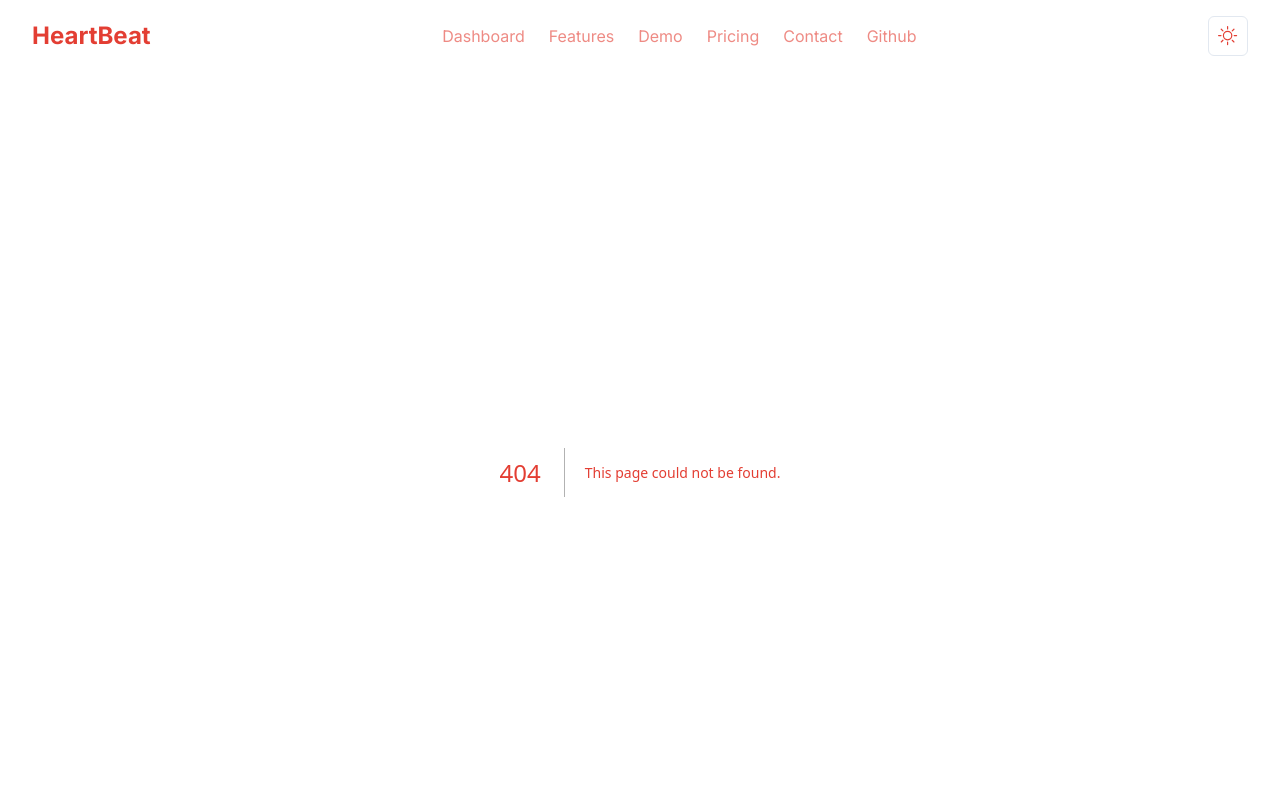
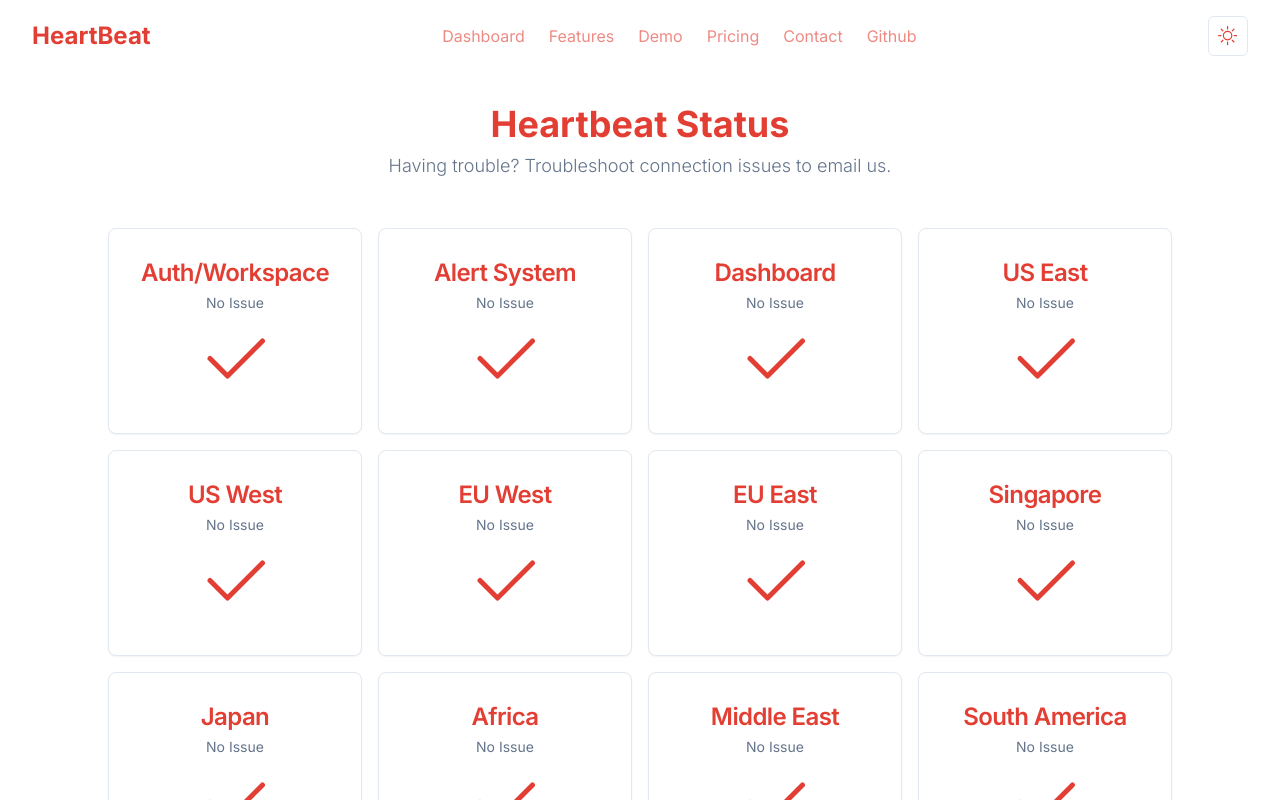
Before and after one commit to lukasjhan/heartbeat, a Next.js app: page /status/heartbeat in a window 1280 px wide. Before the commit this address had no page. Shown: the top 800 px of the page. Built offline with nearby package versions, Linux system fonts and the light colour scheme.

Commit message:
fix: demo

```diff
--- /dev/null
+++ b/app/status/[project]/page.tsx
@@ -0,0 +1,113 @@
+"use client";
+
+import HeadingText from "@/components/heading-text";
+import { Card, CardDescription, CardTitle } from "@/components/ui/card";
+import { Icons } from "@/components/icons";
+import { cn } from "@/lib/utils";
+import { Button } from "@/components/ui/button";
+
+const worldServers = [
+  {
+    text: "US East",
+    subtext: "No Issue",
+  },
+  {
+    text: "US West",
+    subtext: "No Issue",
+  },
+  {
+    text: "EU West",
+    subtext: "No Issue",
+  },
+  {
+    text: "EU East",
+    subtext: "No Issue",
+  },
+  {
+    text: "Singapore",
+    subtext: "No Issue",
+  },
+  {
+    text: "Japan",
+    subtext: "No Issue",
+  },
+  {
+    text: "Africa",
+    subtext: "No Issue",
+  },
+  {
+    text: "Middle East",
+    subtext: "No Issue",
+  },
+  {
+    text: "South America",
+    subtext: "No Issue",
+  },
+];
+
+const featureCards = [
+  {
+    text: "Auth/Workspace",
+    subtext: "No Issue",
+  },
+  {
+    text: "Alert System",
+    subtext: "No Issue",
+  },
+  {
+    text: "Dashboard",
+    subtext: "No Issue",
+  },
+  ...worldServers,
+];
+
+export default function Page({ params }: { params: { project: string } }) {
+  if (params.project !== "heartbeat") {
+    return (
+      <main
+        className="container flex flex-col items-center gap-12 py-8"
+        id="contact"
+      >
+        <div className="flex flex-col items-center space-y-2 text-center">
+          <HeadingText>{`404: Project ${params.project} not found`}</HeadingText>
+        </div>
+      </main>
+    );
+  }
+
+  const Icon = Icons["check"];
+
+  return (
+    <main
+      className="container flex flex-col items-center gap-12 py-8"
+      id="contact"
+    >
+      <div className="flex flex-col items-center space-y-2 text-center">
+        <HeadingText subtext="Having trouble? Troubleshoot connection issues to email us.">{`${capitalizeFirstLetter(
+          params.project
+        )} Status`}</HeadingText>
+      </div>
+      <div className="grid grid-cols-1 gap-4 md:grid-cols-4">
+        {featureCards.map((cards) => {
+          return (
+            <Card
+              key={cards.text}
+              className="flex flex-grow flex-col items-center justify-between gap-10 p-8 dark:bg-secondary"
+            >
+              <div className="flex flex-col items-center space-y-2">
+                <CardTitle>{cards.text}</CardTitle>
+                <CardDescription>{cards.subtext}</CardDescription>
+                <Icon className="h-[5rem] w-[5rem]" />
+              </div>
+            </Card>
+          );
+        })}
+      </div>
+      <div>History</div>
+    </main>
+  );
+}
+
+function capitalizeFirstLetter(string: string) {
+  return string.charAt(0).toUpperCase() + string.slice(1);
+}
--- a/components/pages/hero.tsx
+++ b/components/pages/hero.tsx
@@ -1,9 +1,9 @@
-import Link from "next/link"
-import Image from "next/image"
-import { buttonVariants } from "@/components/ui/button"
-import { cn } from "@/lib/utils"
-import { heroHeader } from "@/config/contents"
-import { siteConfig } from "@/config/site"
+import Link from "next/link";
+import Image from "next/image";
+import { buttonVariants } from "@/components/ui/button";
+import { cn } from "@/lib/utils";
+import { heroHeader } from "@/config/contents";
+import { siteConfig } from "@/config/site";
 
 export default function HeroHeader() {
   return (
@@ -19,15 +19,14 @@ export default function HeroHeader() {
         </div>
         <div className="flex gap-4">
           <Link
-            href={siteConfig.url.base}
+            href={"/dashboard"}
             target="_blank"
             className={`w-[10rem] ${cn(buttonVariants({ size: "lg" }))}`}
           >
             Get started
           </Link>
           <Link
-            href={siteConfig.url.base}
-            target="_blank"
+            href={"/status/heartbeat"}
             className={`w-[10rem] ${cn(
               buttonVariants({ variant: "outline", size: "lg" })
             )}`}
@@ -49,5 +48,5 @@ export default function HeroHeader() {
         <></>
       )}
     </section>
-  )
+  );
 }
--- a/lib/links.ts
+++ b/lib/links.ts
@@ -9,7 +9,7 @@ export const navLinks = [
   },
   {
     route: "Demo",
-    path: "/contact",
+    path: "/status/heartbeat",
   },
   {
     route: "Pricing",
--- a/prettier.config.js
+++ b/prettier.config.js
@@ -3,4 +3,4 @@ module.exports = {
   trailingComma: "es5",
   tabWidth: 2,
   plugins: ["prettier-plugin-tailwindcss"],
-}
+};
```
